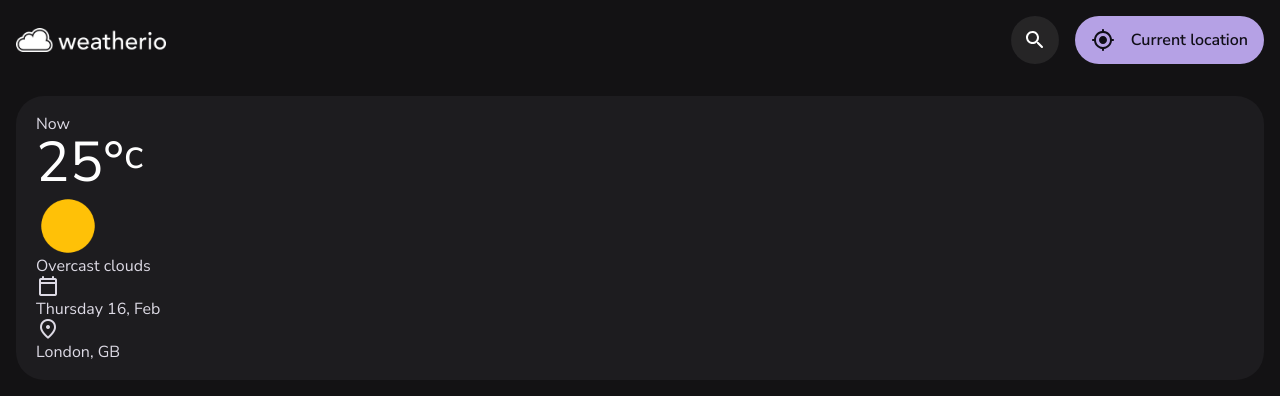
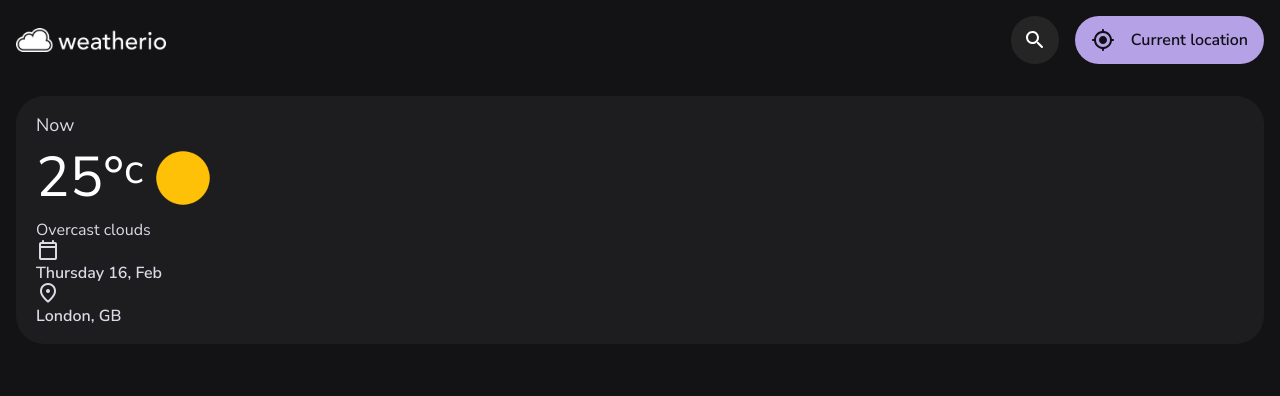
Before and after one commit to HunterM7/cloudy-ho, a React (Vite) app: page / in a window 1280 px wide. Shown: the top 396 px of the page. Built offline with nearby package versions, Linux system fonts and the light colour scheme.

Commit message:
Made current weather block

```diff
--- a/src/components/Header/Header.module.scss
+++ b/src/components/Header/Header.module.scss
@@ -1,11 +1,14 @@
 //? === Header ===
 
 @import 'styles/_vars';
+@import 'styles/_mixins';
 
 .header {
 }
 
 .container {
+	@include container;
+
 	display: flex;
 	justify-content: space-between;
 	align-items: center;
--- a/src/components/Header/Header.tsx
+++ b/src/components/Header/Header.tsx
@@ -4,7 +4,6 @@ import {
   MyLocationRounded as MyLocationRoundedIcon,
   SearchRounded as SearchRoundedIcon,
 } from '@mui/icons-material'
-import cn from 'classnames'
 
 // Components 'n UI
 import { Button, Logo } from 'ui'
@@ -22,7 +21,7 @@ export const Header: FC = () => {
 
   return (
     <header className={styles.header}>
-      <div className={cn('container', styles.container)}>
+      <div className={styles.container}>
         <Link to="/" className={styles.logo}>
           <Logo />
         </Link>
--- /dev/null
+++ b/src/components/Main/Main.module.scss
@@ -0,0 +1,68 @@
+//? === Main ===
+
+@import 'styles/_vars';
+@import 'styles/_mixins';
+
+.main {
+	height: calc(100vh - 80px);
+	height: calc(100svh - 80px); // For mobile devices
+
+	overflow: hidden;
+}
+
+.container {
+	@include container;
+
+	height: 100%;
+
+	position: relative;
+
+	display: grid;
+	grid-template-columns: minmax(0, 1fr);
+	gap: 20px;
+
+	overflow-y: auto; // For Firefox
+	overflow-y: overlay;
+
+	&::-webkit-scrollbar-thumb {
+		background-color: transparent;
+	}
+
+	&:is(:hover, :focus-within)::-webkit-scrollbar-thumb {
+		background-color: $white-alpha-8;
+	}
+
+	&::-webkit-scrollbar-button {
+		height: 10px;
+	}
+
+	&::before {
+		content: '';
+
+		position: fixed;
+		bottom: 0;
+
+		width: 100%;
+		height: 40px;
+
+		background-image: $gradient-1;
+		pointer-events: none;
+		z-index: 1;
+	}
+}
+
+.section {
+	&:not(:last-child) {
+		margin-block-end: 16px;
+	}
+}
+
+// --------------
+
+.wrapper {
+	margin-block: 12px;
+
+	display: flex;
+	align-items: center;
+	gap: 8px;
+}
--- a/src/components/Main/Main.tsx
+++ b/src/components/Main/Main.tsx
@@ -1,21 +1,26 @@
+import { FC } from 'react'
+
+// Assets
 import { Icon01d } from 'assets/images'
-import { FC } from 'react'
+
+// Styles
+import styles from './Main.module.scss'
 
 export const Main: FC = () => {
   return (
-    <main>
-      <article className="container">
+    <main className={styles.main}>
+      <article className={styles.container}>
         <div className="content-left">
           {/* Current weather */}
           <section
-            className="section currentWeather"
+            className={`currentWeather ${styles.section}`}
             aria-label="current weather"
             data-current-weather
           >
             <div className="card card-lg current-weather-card">
               <h2 className="title-2 card-title">Now</h2>
 
-              <div className="wrapper">
+              <div className={styles.wrapper}>
                 <p className="heading">
                   25&deg;<sup>c</sup>
                 </p>
--- a/src/styles/_mixins.scss
+++ b/src/styles/_mixins.scss
@@ -27,3 +27,10 @@
 		transition: $transition-short;
 	}
 }
+
+@mixin container {
+	max-width: 1600px;
+	width: 100%;
+	margin: 0 auto;
+	padding: 16px;
+}
--- a/src/styles/index.scss
+++ b/src/styles/index.scss
@@ -61,14 +61,6 @@ body {
 	width: 1em;
 	height: 1em;
 	overflow: hidden;
-}
-
-// Reused styles
-.container {
-	max-width: 1600px;
-	width: 100%;
-	margin: 0 auto;
-	padding: 16px;
 }
 
 .icon-btn {
@@ -135,6 +127,42 @@ body {
 	color: $white;
 }
 
+.title-1 {
+	font-size: $title-1;
+}
+
+.title-2 {
+	font-size: $title-2;
+
+	margin-block-end: 12px;
+}
+
+.title-3 {
+	font-size: $title-3;
+	font-weight: $weight-semiBold;
+}
+
+.body-1 {
+	font-size: $body-1;
+}
+
+.body-2 {
+	font-size: $body-2;
+	font-weight: $weight-semiBold;
+}
+
+.body-3 {
+	font-size: $body-3;
+}
+
+.label-1 {
+	font-size: $label-1;
+}
+
+.label-2 {
+	font-size: $label-2;
+}
+
 // .btn-primary {
 // 	line-height: 48px;
 // 	color: $on-primary;
```
